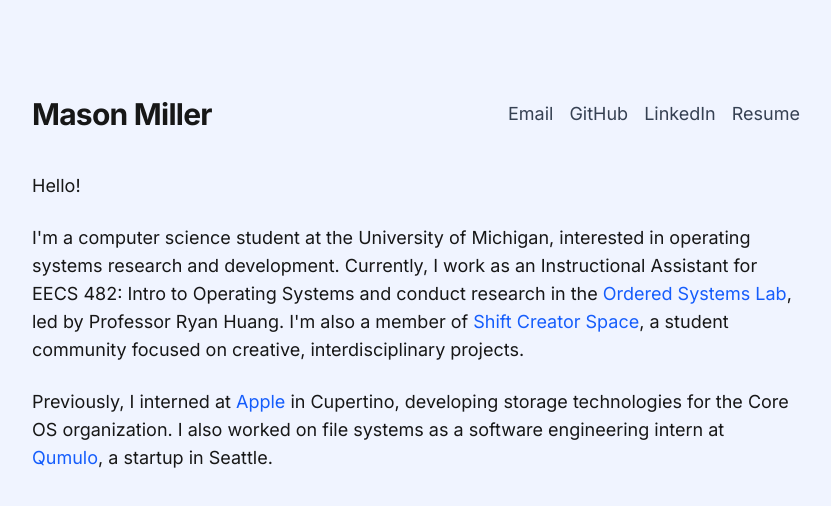
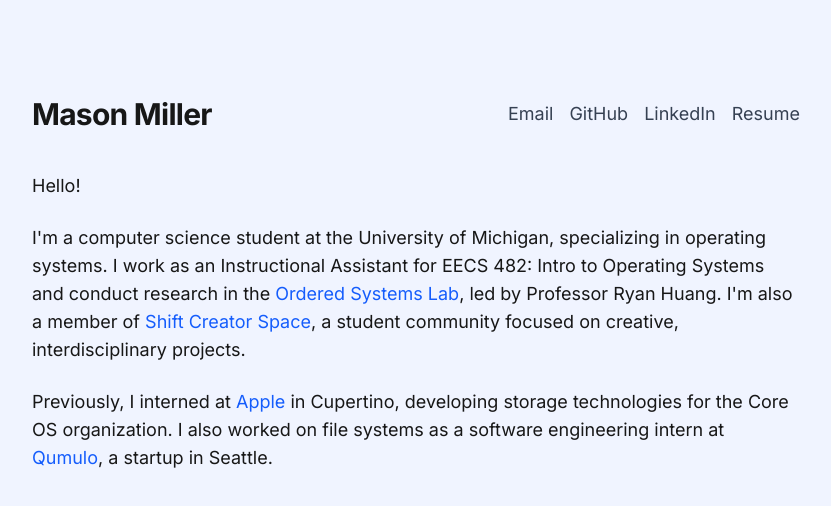
Before and after one commit to masonmill/website, a Next.js app: page / in a window 1280 px wide. Shown: the top 506 px of the page, without its empty margins (224-1055 px from the left). Built offline with nearby package versions, Linux system fonts and the light colour scheme.

Commit message:
Reword about

```diff
--- a/app/page.tsx
+++ b/app/page.tsx
@@ -77,9 +77,9 @@ export default function Home() {
             <p className="mt-0">Hello!</p>
             <p>
               I&apos;m a computer science student at the University of Michigan,
-              interested in operating systems research and development.
-              Currently, I work as an Instructional Assistant for EECS 482:
-              Intro to Operating Systems and conduct research in the{" "}
+              specializing in operating systems. I work as an Instructional
+              Assistant for EECS 482: Intro to Operating Systems and conduct
+              research in the{" "}
               <Link
                 href="https://orderlab.io/"
                 className="text-blue-600 hover:underline"
```
